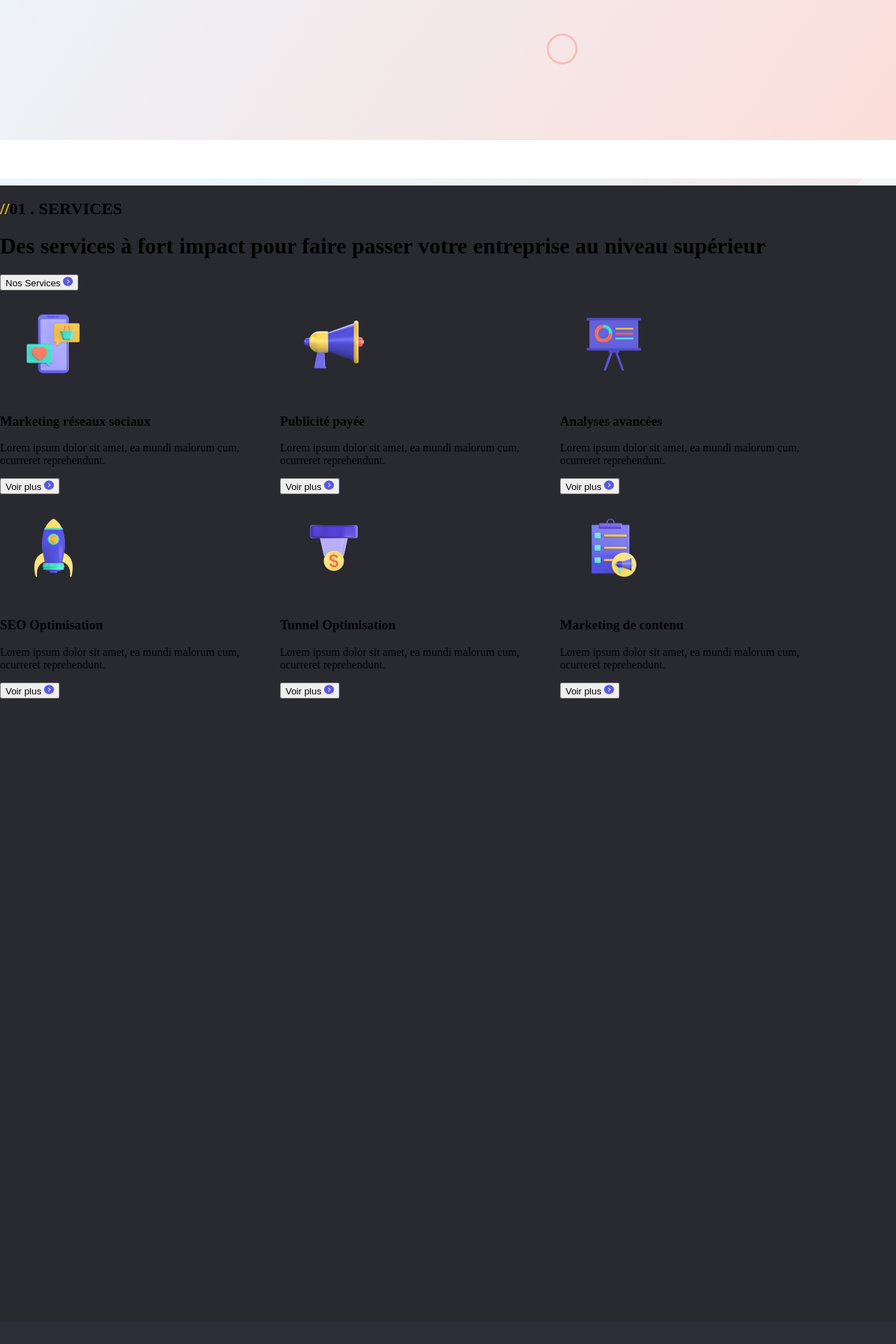
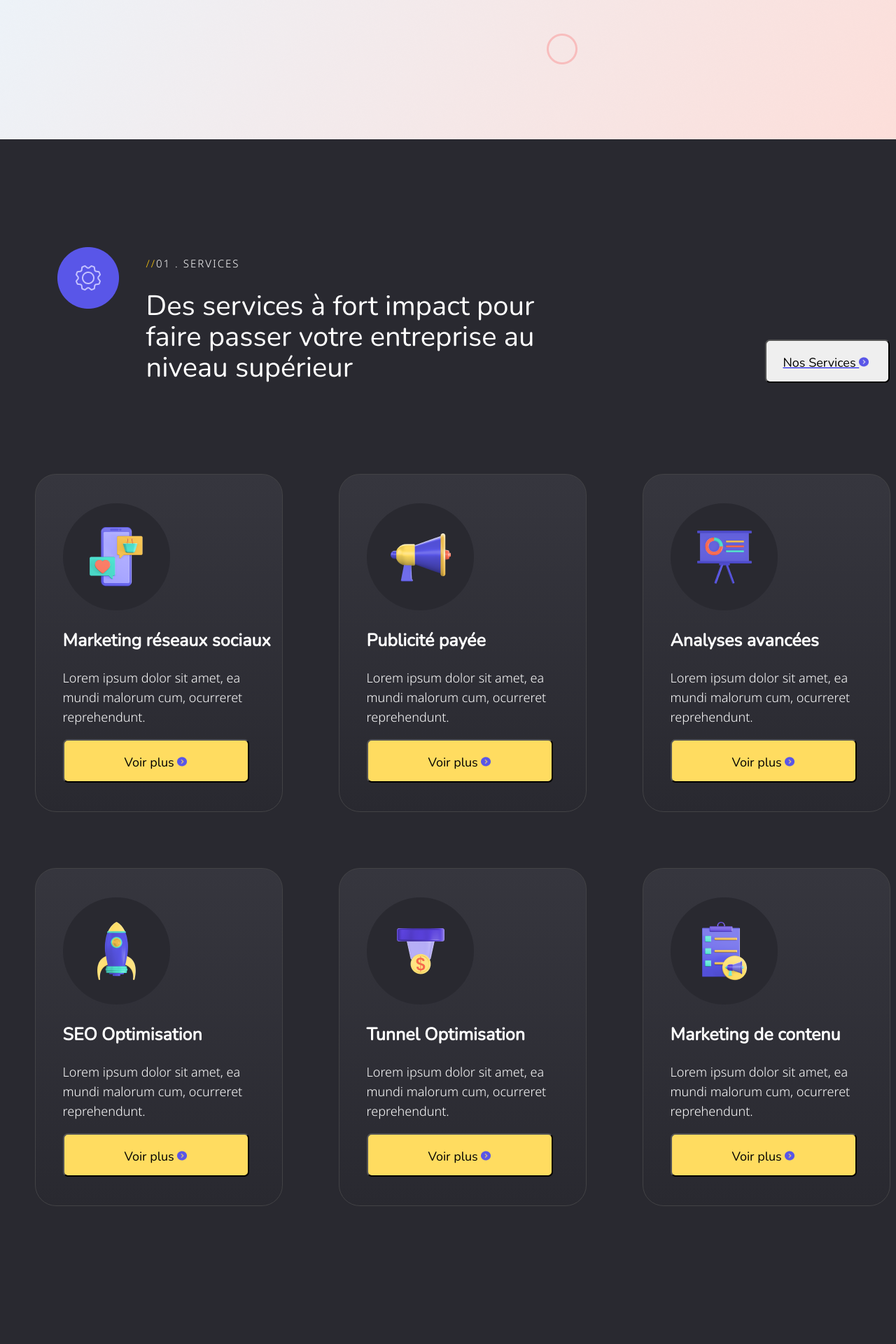
Before and after one commit to MissAnanas/Site-Web-Pro-, a PHP site: page / in a window 1280 px wide; the page is wider, and only the part inside the window is pictured. Shown: the part 891-2811 px from the top of that part at 70% size. Before the commit the page ends 1889 px from the top of that part, so only its background shows below. Run offline with PHP 8.4, Linux system fonts and the light colour scheme.

```diff
--- a/index.html
+++ b/index.html
@@ -38,49 +38,52 @@
     <div class="backgroundservices">
         <div class="pageservices">
             <div class="containertitle">
-                <h2 class="01"><font color = "#FEC90C">//</font>01 . SERVICES</h2>
-                <h1 class="services">Des services à fort impact pour faire passer votre entreprise au niveau supérieur</h1>
-                <a href="Services.php"><button>Nos Services <img src="Vector.png" width="14px" height="14px"></button></a>
+                <img class="logotitle" src="Icon (6).png">
+                <div class ="containertxt">
+                    <h2 class="titlesrvc"><font color = "#FEC90C">//</font>01 . SERVICES</h2>
+                    <h1 class="services">Des services à fort impact pour faire passer votre entreprise au niveau supérieur</h1>
+                </div>
+                <a class="abtn" href="Services.php"><button class="btnservices2">Nos Services <img src="Vector.png" width="14px" height="14px"></button></a>
             </div>
             <div class="containerservices">
                 <div class="column1">
-                    <div class="service1">
+                    <div class="service">
                         <img class="logoservice1" src="Icon.png">
-                        <h3>Marketing réseaux sociaux</h3>
-                        <p class>Lorem ipsum dolor sit amet, ea mundi malorum cum, ocurreret reprehendunt.</p>
-                        <a href="Services.php"><button class="btnservices2">Voir plus <img src="Vector.png" width="14px" height="14px"></button></a>
+                        <h3 class="titleservice">Marketing réseaux sociaux</h3>
+                        <p class ="txtservice">Lorem ipsum dolor sit amet, ea mundi malorum cum, ocurreret reprehendunt.</p>
+                        <a href="Services.php"><button class="btnservices3">Voir plus <img src="Vector.png" width="14px" height="14px"></button></a>
                     </div>
-                    <div class="service2">
+                    <div class="service">
                         <img class="logoservice2" src="Icon (1).png">
-                        <h3>Publicité payée</h3>
-                        <p>Lorem ipsum dolor sit amet, ea mundi malorum cum, ocurreret reprehendunt. </p>
-                        <a href="Services.php"><button class="btnservices2">Voir plus <img src="Vector.png" width="14px" height="14px"></button></a>
+                        <h3 class="titleservice">Publicité payée</h3>
+                        <p class ="txtservice">Lorem ipsum dolor sit amet, ea mundi malorum cum, ocurreret reprehendunt. </p>
+                        <a href="Services.php"><button class="btnservices3">Voir plus <img src="Vector.png" width="14px" height="14px"></button></a>
                     </div>
-                    <div class="service3">
+                    <div class="service">
                         <img class="logoservice3" src="Icon (2).png">
-                        <h3>Analyses avancées</h3>
-                        <p>Lorem ipsum dolor sit amet, ea mundi malorum cum, ocurreret reprehendunt. </p>
-                        <a href="Services.php"><button class="btnservices2">Voir plus <img src="Vector.png" width="14px" height="14px"></button></a>
+                        <h3 class="titleservice">Analyses avancées</h3>
+                        <p class ="txtservice">Lorem ipsum dolor sit amet, ea mundi malorum cum, ocurreret reprehendunt. </p>
+                        <a href="Services.php"><button class="btnservices3">Voir plus <img class="imgservice" src="Vector.png" width="14px" height="14px"></button></a>
                     </div>
                 </div>
                 <div class="column2">
-                    <div class="service4">
+                    <div class="service">
                         <img class="logoservice4" src="Icon (3).png">
-                        <h3>SEO Optimisation</h3>
-                        <p>Lorem ipsum dolor sit amet, ea mundi malorum cum, ocurreret reprehendunt. </p>
-                        <a href="Services.php"><button class="btnservices2">Voir plus <img src="Vector.png" width="14px" height="14px"></button></a>
+                        <h3 class="titleservice">SEO Optimisation</h3>
+                        <p class ="txtservice">Lorem ipsum dolor sit amet, ea mundi malorum cum, ocurreret reprehendunt. </p>
+                        <a href="Services.php"><button class="btnservices3">Voir plus <img class="imgservice" src="Vector.png" width="14px" height="14px"></button></a>
                     </div>
-                    <div class="service5">
+                    <div class="service">
                         <img class="logoservice5" src="Icon (4).png">
-                        <h3>Tunnel Optimisation</h3>
-                        <p>Lorem ipsum dolor sit amet, ea mundi malorum cum, ocurreret reprehendunt. </p>
-                        <a href="Services.php"><button class="btnservices2">Voir plus <img src="Vector.png" width="14px" height="14px"></button></a>
+                        <h3 class="titleservice">Tunnel Optimisation</h3>
+                        <p class ="txtservice">Lorem ipsum dolor sit amet, ea mundi malorum cum, ocurreret reprehendunt. </p>
+                        <a href="Services.php"><button class="btnservices3">Voir plus <img class="imgservice" src="Vector.png" width="14px" height="14px"></button></a>
                     </div>
-                    <div class="service6">
+                    <div class="service">
                         <img class="logoservice6" src="Icon (5).png">
-                        <h3>Marketing de contenu</h3>
-                        <p>Lorem ipsum dolor sit amet, ea mundi malorum cum, ocurreret reprehendunt. </p>
-                        <a href="Services.php"><button class="btnservices2">Voir plus <img src="Vector.png" width="14px" height="14px"></button></a>
+                        <h3 class="titleservice">Marketing de contenu</h3>
+                        <p class ="txtservice">Lorem ipsum dolor sit amet, ea mundi malorum cum, ocurreret reprehendunt. </p>
+                        <a href="Services.php"><button class="btnservices3">Voir plus <img class="imgservice" src="Vector.png" width="14px" height="14px"></button></a>
                     </div>
                 </div>
             </div>
--- a/style.css
+++ b/style.css
@@ -82,7 +82,7 @@ header {
   /* CSS BANNER */
 .pagebanner {
   background-image: url(Banner\ Image.png);
-  height: 1156px;
+  height: 1090px;
 }
 
   .title {
@@ -146,14 +146,63 @@ header {
   /* CSS SERVICES */
   .backgroundservices {
     background-color: #292930;
-    height: 1623px;
+    height: 1850px;
+    display: flex;
+    justify-content: center;
+}
 
+.containertitle {
+  gap: 39px;
+  display: flex;
+  margin-left: 72px;
+  margin-bottom: 90px;
+}
+
+.titlesrvc {
+  font-family: "Noto Sans";
+  font-size: 15px;
+  font-weight: 500;
+  line-height: 23px;
+  letter-spacing: 0.135em;
+  text-align: left;
+  color: white;
+}
+
+
+.services {
+  font-family: "Nunito";
+  font-size: 40px;
+  font-weight: 300;
+  line-height: 44px;
+  letter-spacing: 0em;
+  text-align: left;
+  color: white;
+  width: 620px;
+  margin-bottom: 0%;
+}
+
+.btnservices2 {
+  width: 178px;
+  height: 62px;
+  padding: 17px 24px 18px 24px;
+  border-radius: 7px;
+  font-family: "Nunito";
+  font-size: 18px;
+  font-weight: 500;
+  line-height: 29px;
+  letter-spacing: 0em;
+  text-align: left;
+}
+
+.logotitle {
+  width: 88px;
+  height: 88px;
 }
 
 .pageservices {
   display: flex;
   flex-direction: column;
-  width: 1200px;
+  margin-top: 12%;
 }
 
 .column1 {
@@ -163,3 +212,59 @@ header {
 .column2 {
   display: flex;
 }
+
+.containerservices {
+  width: 1200px;
+}
+
+.service {
+  background: linear-gradient(180deg, #36363E 0%, #292930 100%), linear-gradient(0deg, #424245, #424245);
+  width: 352px;
+  border-radius: 30px;
+  padding: 41px 39px 41px 39px;
+  margin: 40px;
+  border: 1px solid #424245
+}
+
+.titleservice {
+  font-family: "Nunito";
+  font-size: 25px;
+  font-weight: 600;
+  line-height: 28px;
+  letter-spacing: 0em;
+  text-align: left;
+  color: white;
+  text-wrap: nowrap;
+  width: 274px;
+
+}
+
+.txtservice {
+  font-family: "Noto Sans";
+  font-size: 18px;
+  font-weight: 400;
+  line-height: 28px;
+  letter-spacing: 0em;
+  text-align: left;
+  color: white;
+}
+
+.btnservices3 {
+  width: 266px;
+  height: 62px;
+  padding: 17px 70px 18px 70px;
+  border-radius: 7px;
+  background: #FFDC60;
+  font-family: "Nunito";
+  font-size: 18px;
+  font-weight: 500;
+  line-height: 29px;
+  letter-spacing: 0em;
+  text-align: center;
+}
+
+.abtn {
+  display: flex;
+  align-items: flex-end;
+  margin-left: 225px;
+}
```
Also changed, not shown: Icon (6).png (added).
